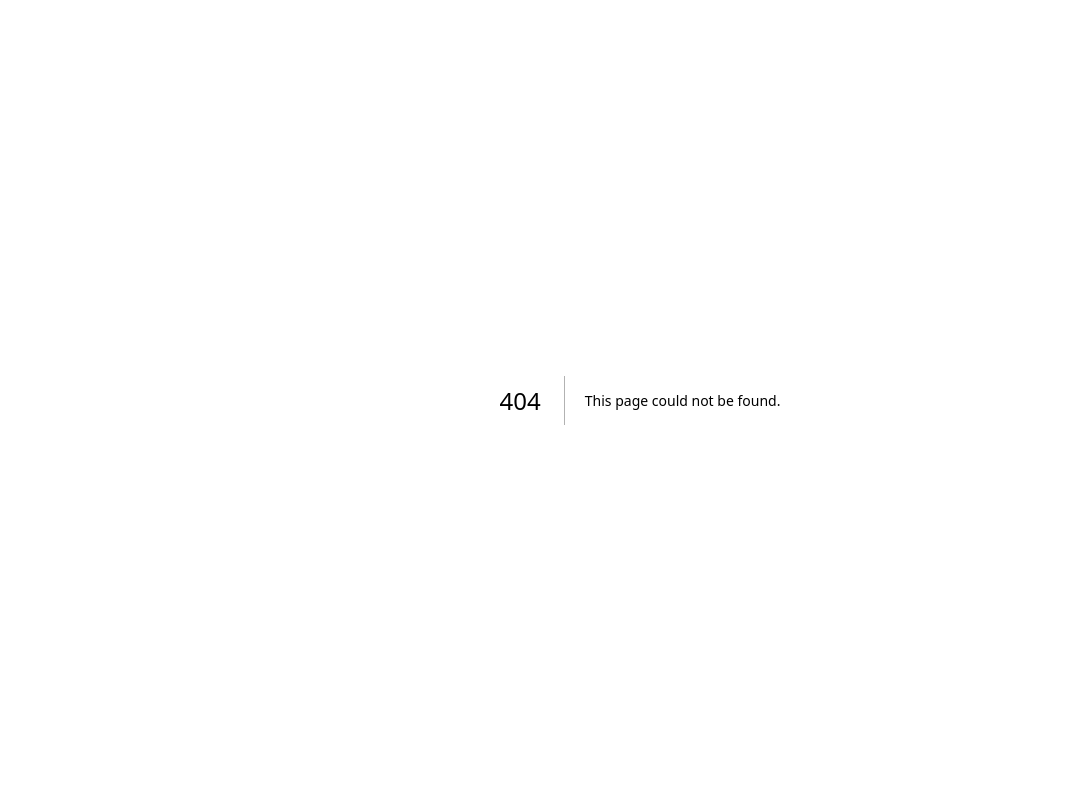
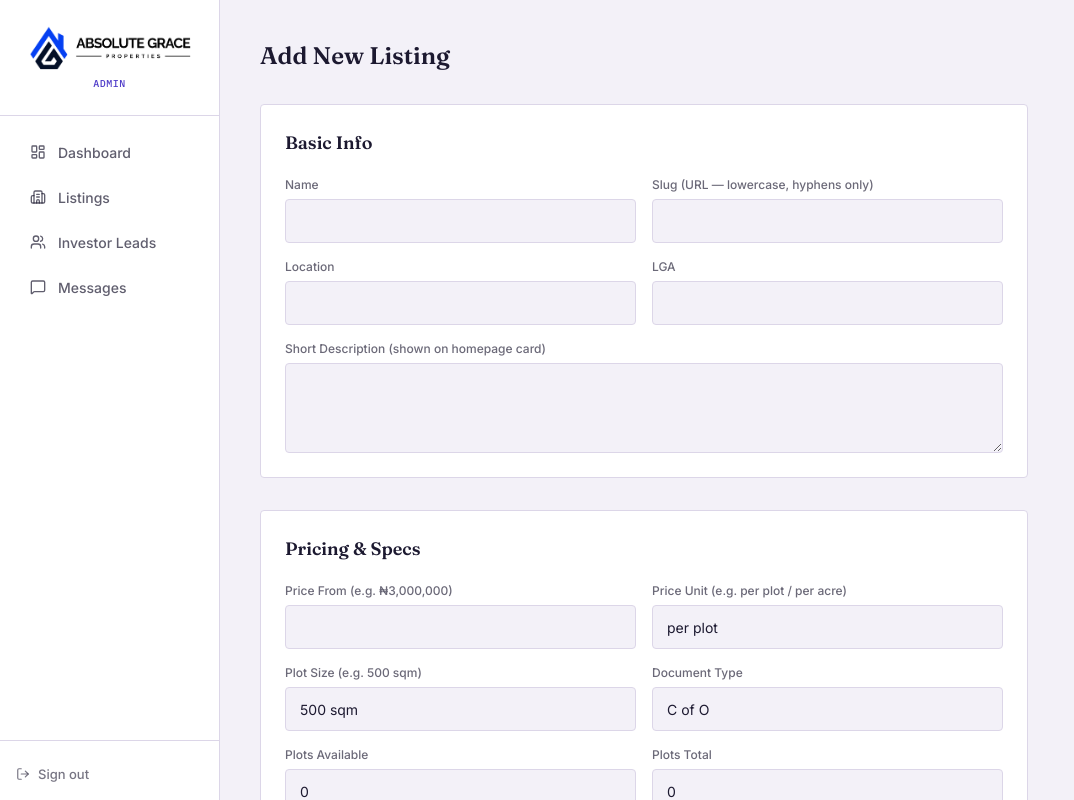
Before and after one commit to De-Slorex1/Absolute-Grace-Properties-New-Design, a Next.js app: page /admin/listings/new in a window 1280 px wide. Before the commit this address had no page. Shown: the top 800 px of the page, without its empty margins (0-1074 px from the left). Built offline with nearby package versions, Linux system fonts and the light colour scheme; no server answers.

Commit message:
working perfectly

```diff
--- /dev/null
+++ b/src/app/admin/listings/new/page.tsx
@@ -0,0 +1,10 @@
+import { DevelopmentForm } from "@/components/admin/development-form";
+
+export default function NewListingPage() {
+  return (
+    <div>
+      <h1 className="mb-8 font-serif text-2xl font-semibold">Add New Listing</h1>
+      <DevelopmentForm />
+    </div>
+  );
+}
```
